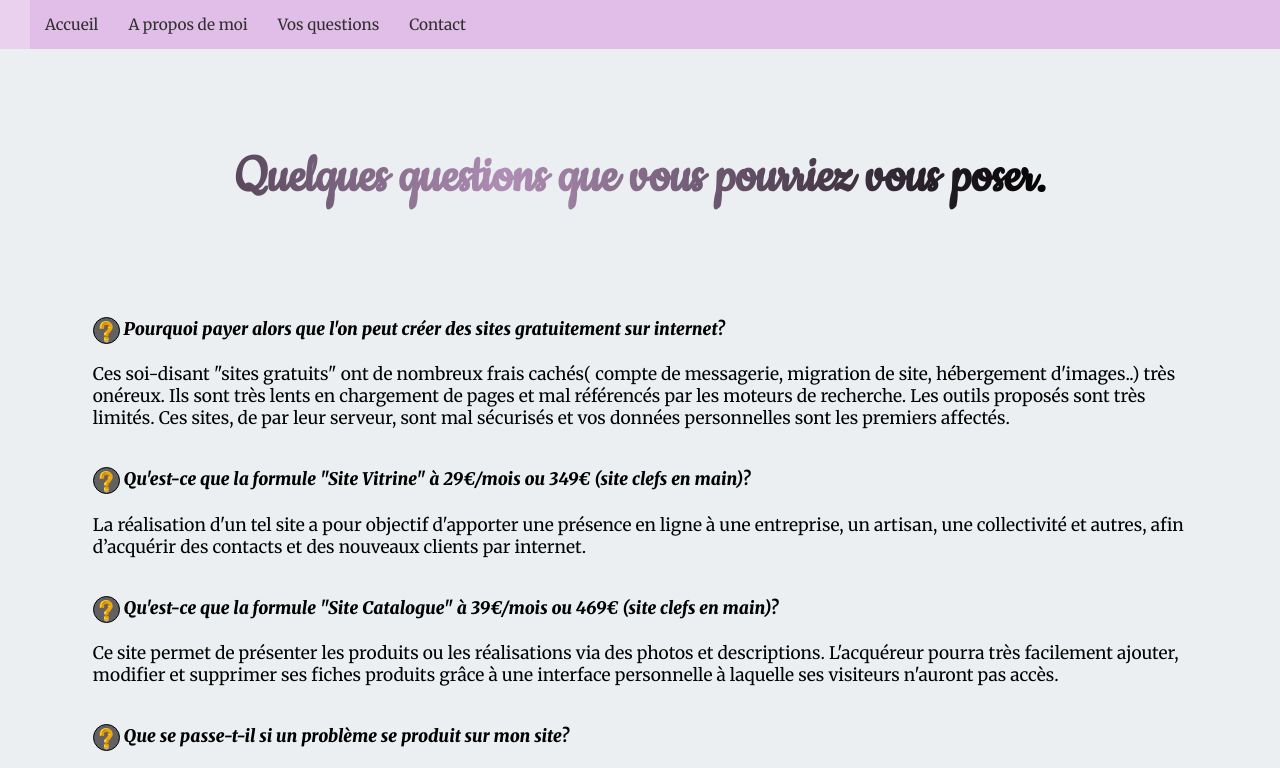
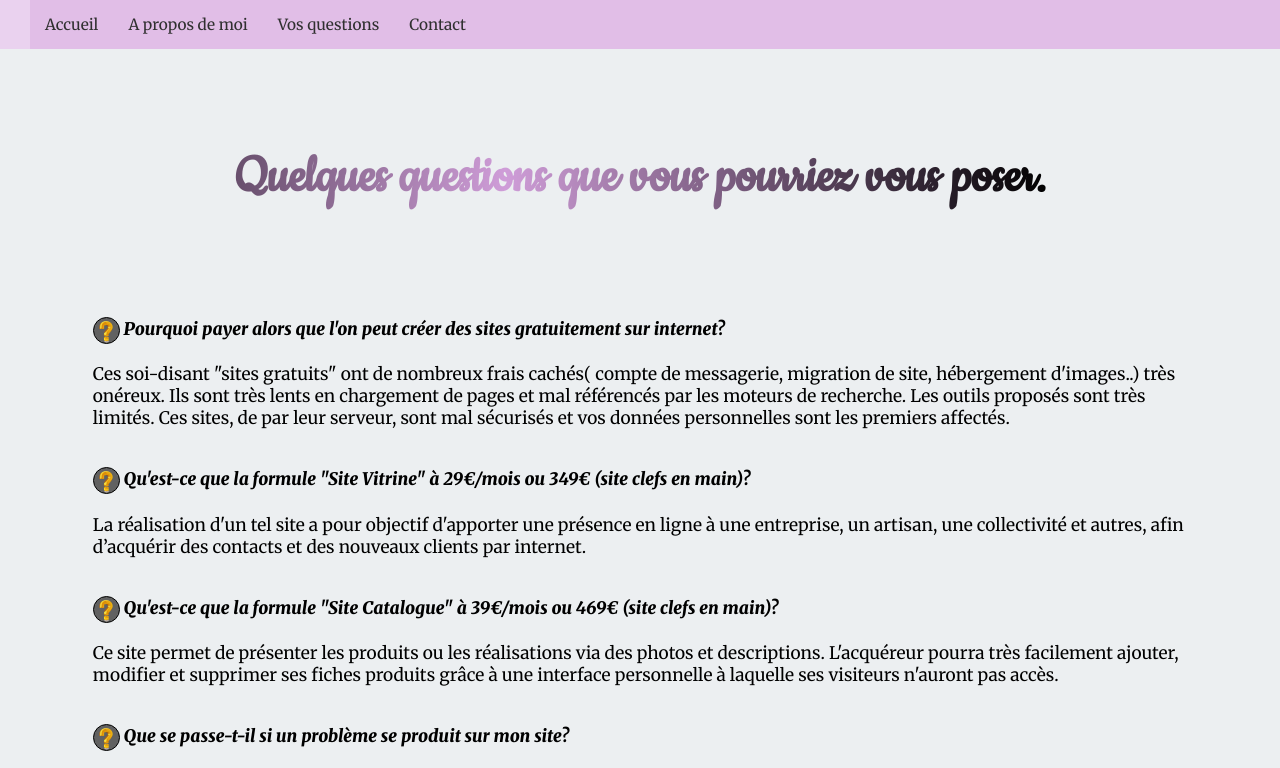
Before and after one commit to mostuf/portfolio, a website: page portfolio/FrontEnd/questions.html in a window 1280 px wide. Shown: the top 768 px of the page. Drawn offline with Linux system fonts and the light colour scheme.

Commit message:
couleur sun effect changée

```diff
--- a/portfolio/FrontEnd/main.scss
+++ b/portfolio/FrontEnd/main.scss
@@ -34,7 +34,7 @@
 }
 
 @mixin sunEffect{
-    background: linear-gradient(90deg, #000, #af8eb5, #000);
+    background: linear-gradient(90deg, #000, #cf9dd8, #000);
     background-size: 85%;
     animation: animate 6s 2 ease-out;
     -webkit-background-clip: text;
```
Also changed, not shown: portfolio/FrontEnd/style.css.
